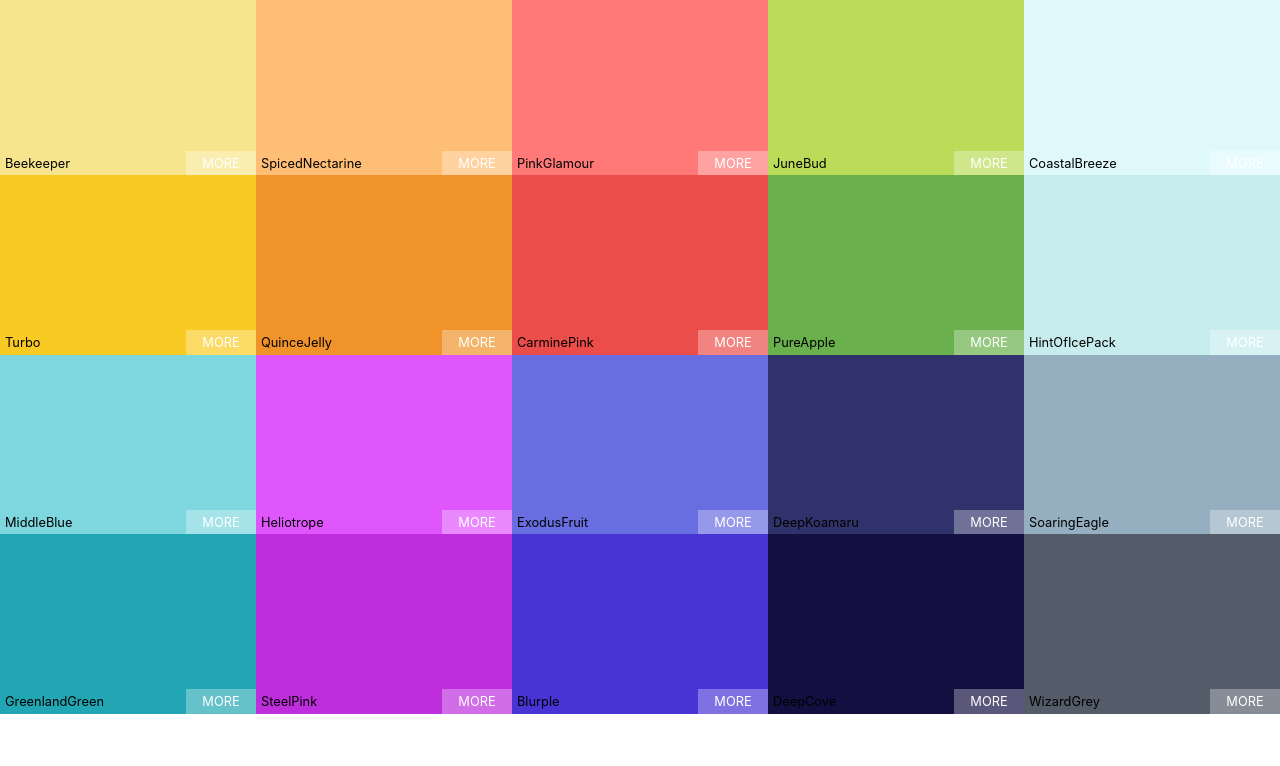
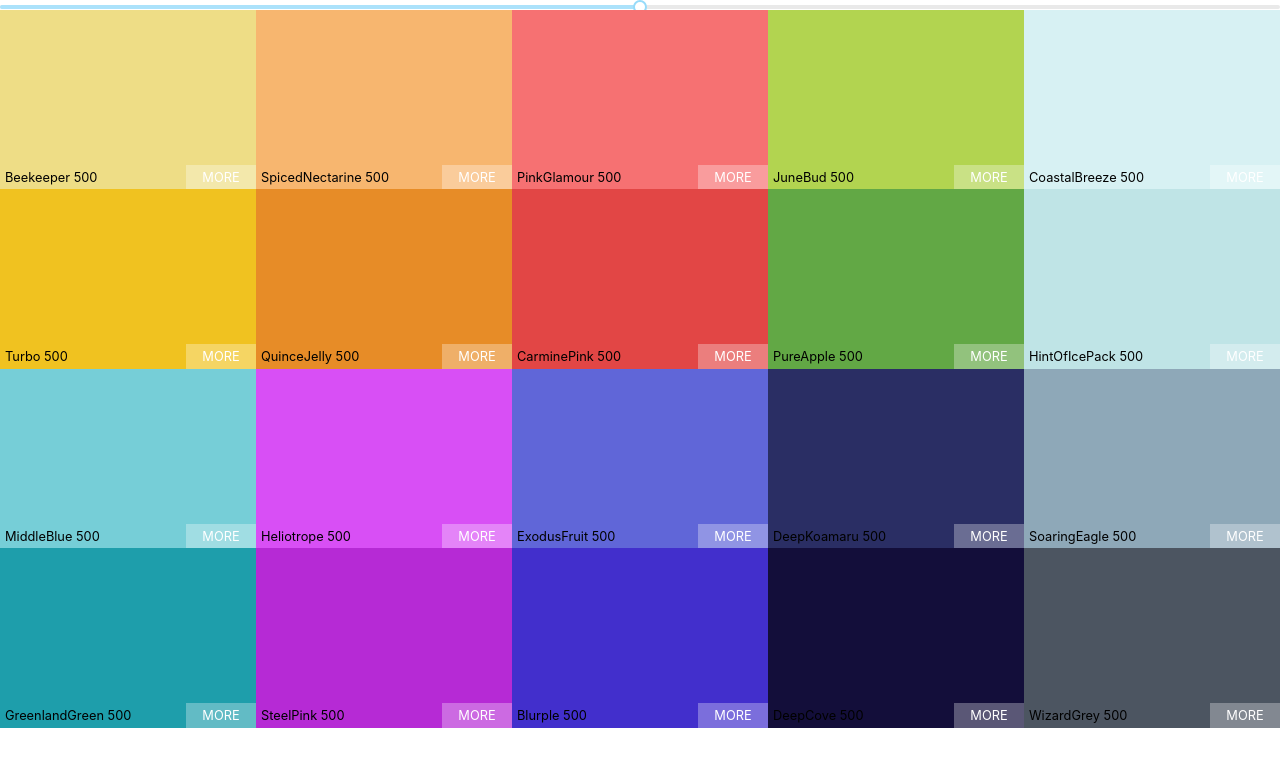
Before and after one commit to lironbc/React-Palette-Picker, a React (Create React App) app: page / in a window 1280 px wide. Shown: the top 766 px of the page. Built offline with nearby package versions, Linux system fonts and the light colour scheme.

Commit message:
Added slider to change color palette

```diff
--- a/package.json
+++ b/package.json
@@ -3,6 +3,8 @@
   "version": "0.1.0",
   "private": true,
   "dependencies": {
+    "chroma-js": "^2.0.6",
+    "rc-slider": "^8.7.1",
     "react": "^16.9.0",
     "react-copy-to-clipboard": "^5.0.1",
     "react-dom": "^16.9.0",
--- a/src/App.js
+++ b/src/App.js
@@ -2,11 +2,12 @@ import React from 'react';
 import Palette from './Palette';
 import './App.css';
 import seedColors from './seedColors';
+import { generatePalette } from './colorHelpers';
 
 function App() {
   return (
     <div className="App">
-     <Palette {...seedColors[4]}/>
+     <Palette palette={generatePalette(seedColors[4])}/>
     </div>
   );
 }
--- a/src/Palette.js
+++ b/src/Palette.js
@@ -1,16 +1,37 @@
 import React, { Component } from 'react';
 import ColorBox from './ColorBox';
 import './Palette.css';
+import Slider from 'rc-slider';
+import 'rc-slider/assets/index.css';
 
 class Palette extends Component {
+    constructor(props){
+        super(props);
+
+        this.state = {
+            level : 500
+        };
+
+        this.handleSliderChange = this.handleSliderChange.bind(this);
+    }
+
+    handleSliderChange(newLevel){
+        this.setState({level : newLevel});
+    }
+
     render() {
-        let colors = this.props.colors.map(
-            item => <ColorBox color={item.color}
+        let colors = this.props.palette.colors[this.state.level].map(
+            item => <ColorBox color={item.hex}
                         name={item.name}
                         key={item.name} />
         );
         return (
             <div className="Palette">
+                <Slider defaultValue={this.state.level}
+                    min={100}
+                    max={900}
+                    step={100}
+                    onAfterChange={this.handleSliderChange} />
                 <div className="Palette-colors">
                     {colors}
                 </div>
--- /dev/null
+++ b/src/colorHelpers.js
@@ -0,0 +1,51 @@
+import chroma from 'chroma-js';
+
+let levels = [50,100,200,300,400,500,600,700,800,900];
+
+function generatePalette(starterPalette){
+    let newPalette = {
+        paletteName : starterPalette.paletteName,
+        id : starterPalette.id,
+        emoji : starterPalette.emoji,
+        colors : {}
+    };
+
+    // init array for all color levels
+    for (let level of levels){
+        newPalette.colors[level] = [];
+    }
+
+    for (let color of starterPalette.colors){
+        let scale = generateScale(color.color, 10).reverse();
+        for(let i in scale){
+            newPalette.colors[levels[i]].push({
+                name : `${color.name} ${levels[i]}`,
+                hex : chroma(scale[i]).hex(),
+                //id is color name lowercase with spaces replaced with dashes
+                id : color.name.toLowerCase().replace(/ /g, "-"),
+                //convert our LAB chroma color back to RGB so we can display
+                rgb : chroma(scale[i]).css(),
+                //generate rgba value by changing end of rgb to have a 1.0 alpha channel
+                rgba : chroma(scale[i]).css().replace("rgb", "rgba").replace(")",",1.0)")
+            });
+        }
+    }
+    return newPalette;
+}
+
+function getRange(hexColor){
+    const end = "#fff";
+    return[
+        chroma(hexColor).darken(1.4).hex(),
+        hexColor,
+        end
+    ];
+}
+
+function generateScale(hexColor, numberOfColors){
+    return chroma.scale(getRange(hexColor))
+          .mode('lab')
+          .colors(numberOfColors);
+}
+
+export { generatePalette }
```
Also changed, not shown: 1 other file (tests, documents, lock files or other folders).
